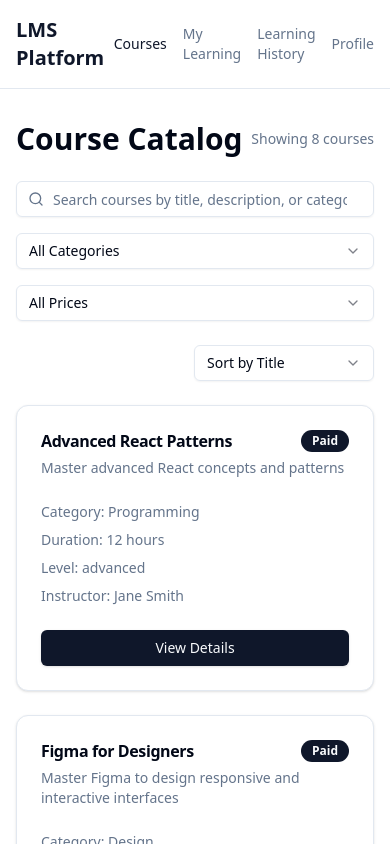
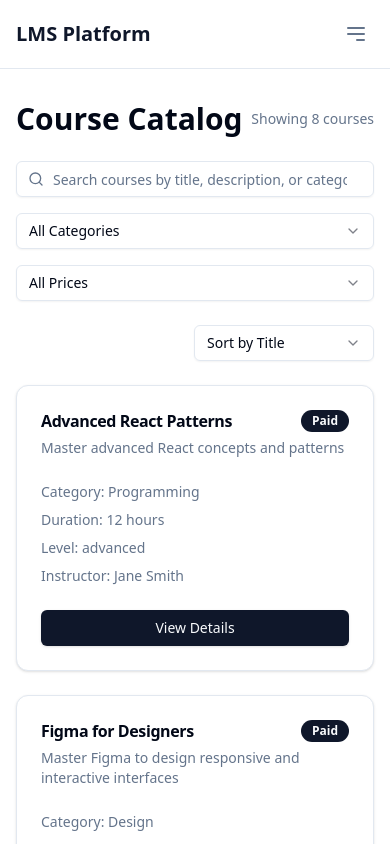
Before and after one commit to sumoncse19/simple-lms, a React (Vite) app: page / in a window 390 px wide. Shown: the top 844 px of the page. Built offline with nearby package versions, Linux system fonts and the light colour scheme.

Commit message:
make responsive menu

```diff
--- a/src/components/Layout.tsx
+++ b/src/components/Layout.tsx
@@ -2,6 +2,8 @@ import type { ReactNode } from "react";
 import { Link, useLocation } from "react-router-dom";
 import { cn } from "@/lib/utils";
 import { Toaster } from "@/components/ui/toaster";
+import { Button } from "./ui/button";
+import { useState } from "react";
 
 interface LayoutProps {
   children: ReactNode;
@@ -9,9 +11,14 @@ interface LayoutProps {
 
 const Layout = ({ children }: LayoutProps) => {
   const location = useLocation();
+  const [isMobileMenuOpen, setIsMobileMenuOpen] = useState(false);
 
   const isActive = (path: string) => {
     return location.pathname === path;
+  };
+
+  const toggleMobileMenu = () => {
+    setIsMobileMenuOpen(!isMobileMenuOpen);
   };
 
   return (
@@ -22,7 +29,109 @@ const Layout = ({ children }: LayoutProps) => {
             <Link to="/" className="text-xl font-bold text-primary">
               LMS Platform
             </Link>
-            <div className="flex items-center space-x-4">
+            {/* Mobile Menu Button */}
+            <div className="md:hidden">
+              <Button
+                variant="ghost"
+                size="icon"
+                onClick={toggleMobileMenu}
+                className="text-muted-foreground"
+              >
+                {isMobileMenuOpen ? (
+                  <svg
+                    xmlns="http://www.w3.org/2000/svg"
+                    className="h-6 w-6"
+                    fill="none"
+                    viewBox="0 0 24 24"
+                    stroke="currentColor"
+                  >
+                    <path
+                      strokeLinecap="round"
+                      strokeLinejoin="round"
+                      strokeWidth={2}
+                      d="M6 18L18 6M6 6l12 12"
+                    />
+                  </svg>
+                ) : (
+                  <svg
+                    xmlns="http://www.w3.org/2000/svg"
+                    className="h-6 w-6"
+                    fill="none"
+                    viewBox="0 0 24 24"
+                    stroke="currentColor"
+                  >
+                    <path
+                      strokeLinecap="round"
+                      strokeLinejoin="round"
+                      strokeWidth={2}
+                      d="M4 6h16M4 12h16m-7 6h7"
+                    />
+                  </svg>
+                )}
+              </Button>
+            </div>
+
+            {/* Mobile Menu Items */}
+            <div
+              className={cn(
+                "absolute top-16 left-0 w-full shadow-lg rounded-lg p-4 md:hidden transition-all duration-200 ease-in-out",
+                isMobileMenuOpen
+                  ? "opacity-100 translate-y-0 bg-white z-10"
+                  : "opacity-0 -translate-y-2 pointer-events-none"
+              )}
+            >
+              <div className="flex flex-col space-y-4">
+                <Link
+                  to="/"
+                  className={cn(
+                    "text-sm font-medium transition-colors hover:text-primary",
+                    isActive("/") ? "text-primary" : "text-muted-foreground"
+                  )}
+                  onClick={() => setIsMobileMenuOpen(false)}
+                >
+                  Courses
+                </Link>
+                <Link
+                  to="/my-learning"
+                  className={cn(
+                    "text-sm font-medium transition-colors hover:text-primary",
+                    isActive("/my-learning")
+                      ? "text-primary"
+                      : "text-muted-foreground"
+                  )}
+                  onClick={() => setIsMobileMenuOpen(false)}
+                >
+                  My Learning
+                </Link>
+                <Link
+                  to="/learning-history"
+                  className={cn(
+                    "text-sm font-medium transition-colors hover:text-primary",
+                    isActive("/learning-history")
+                      ? "text-primary"
+                      : "text-muted-foreground"
+                  )}
+                  onClick={() => setIsMobileMenuOpen(false)}
+                >
+                  Learning History
+                </Link>
+                <Link
+                  to="/profile"
+                  className={cn(
+                    "text-sm font-medium transition-colors hover:text-primary",
+                    isActive("/profile")
+                      ? "text-primary"
+                      : "text-muted-foreground"
+                  )}
+                  onClick={() => setIsMobileMenuOpen(false)}
+                >
+                  Profile
+                </Link>
+              </div>
+            </div>
+
+            {/* Desktop Menu */}
+            <div className="hidden md:flex items-center space-x-4">
               <Link
                 to="/"
                 className={cn(
```
Also changed, not shown: 1 other file (tests, documents, lock files or other folders).
